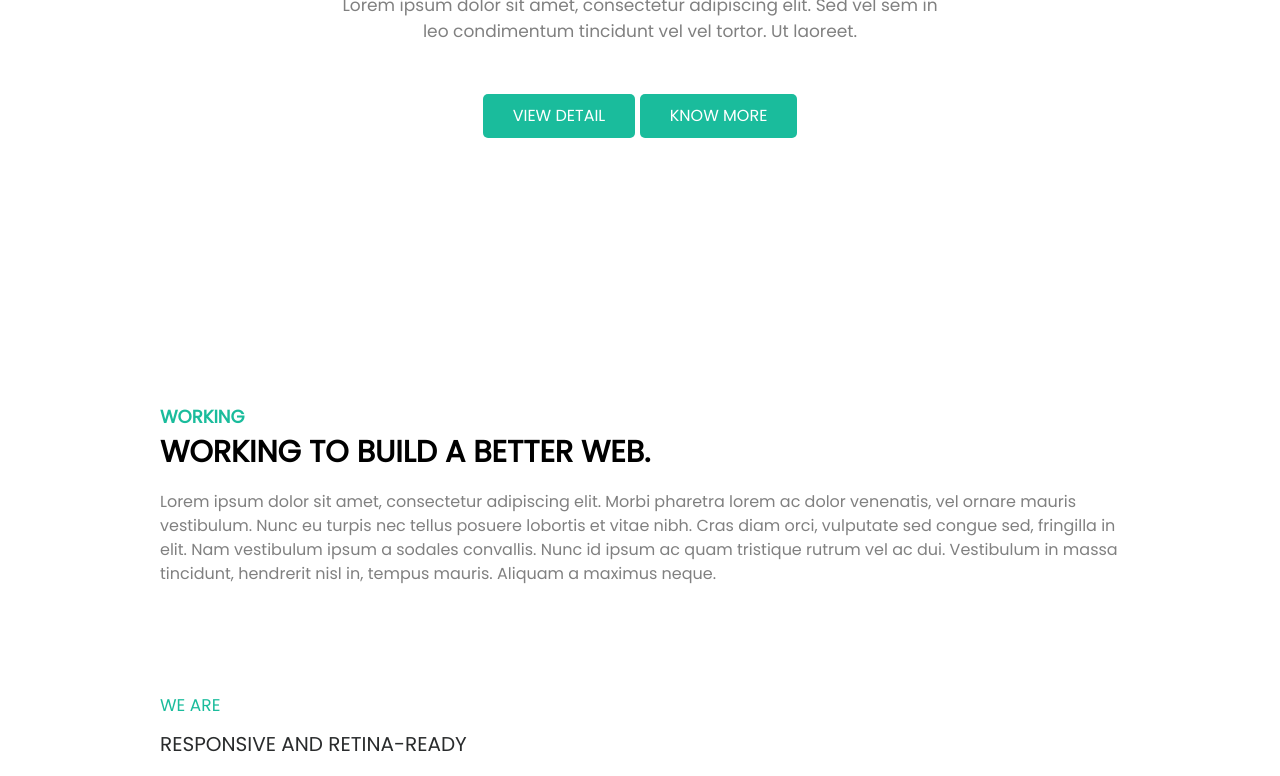
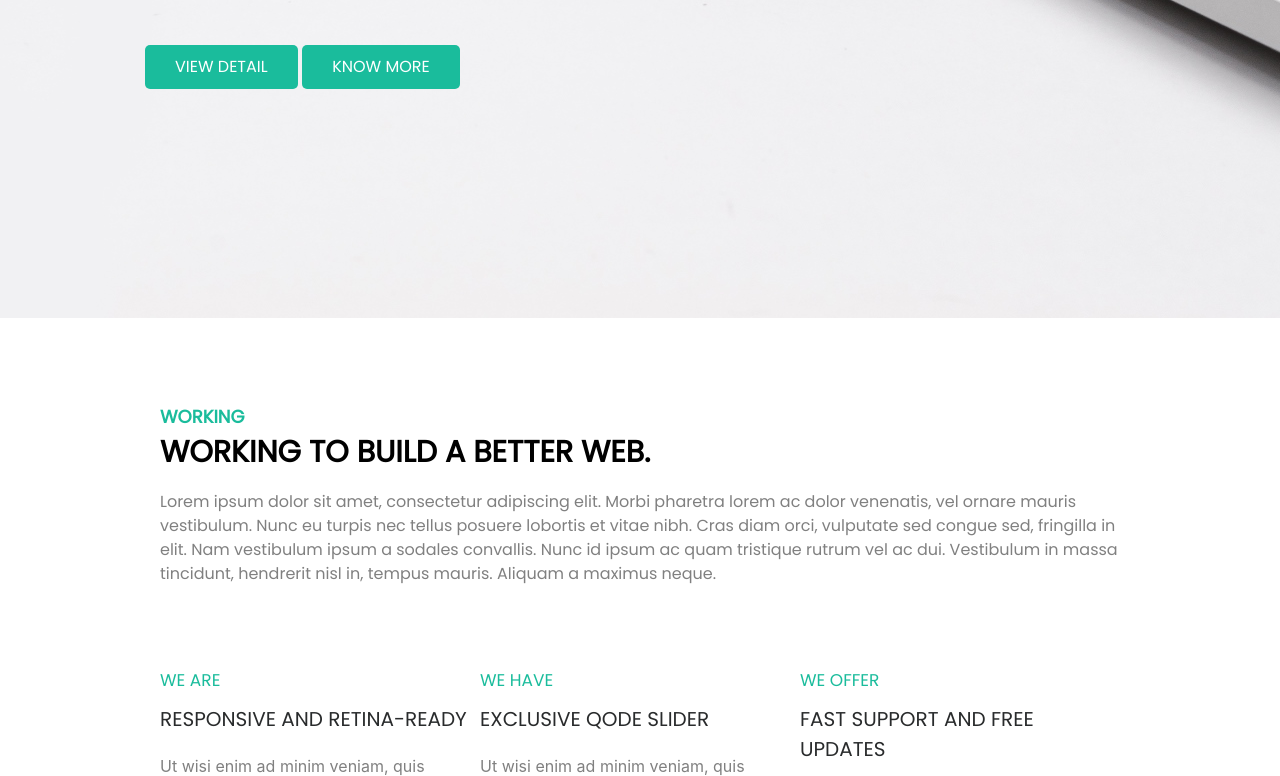
Before and after one commit to Damango/damango.github.io, a plain HTML site: page index.html in a window 1280 px wide. Shown: the part 552-1328 px from the top of the page. Drawn offline with nearby package versions, Linux system fonts and the light colour scheme; a script that the page names is missing.

Commit message:
Update index.html

```diff
--- a/index.html
+++ b/index.html
@@ -4,7 +4,7 @@
 <head>
 
   <link rel="stylesheet" type="text/css" href="style.css">
-  <link rel='stylesheet' media='screen and (min-width: 701px) and (max-width: 1300px)' href='IPad.css' />
+  <link rel='stylesheet' media='screen and (min-width: 701px) and (max-width: 1200px)' href='IPad.css' />
   <link rel='stylesheet' media='screen and (min-width: 300px) and (max-width: 700px)' href='phones.css' />
 
   <link href="https://fonts.googleapis.com/css?family=Poppins" rel="stylesheet">
```
